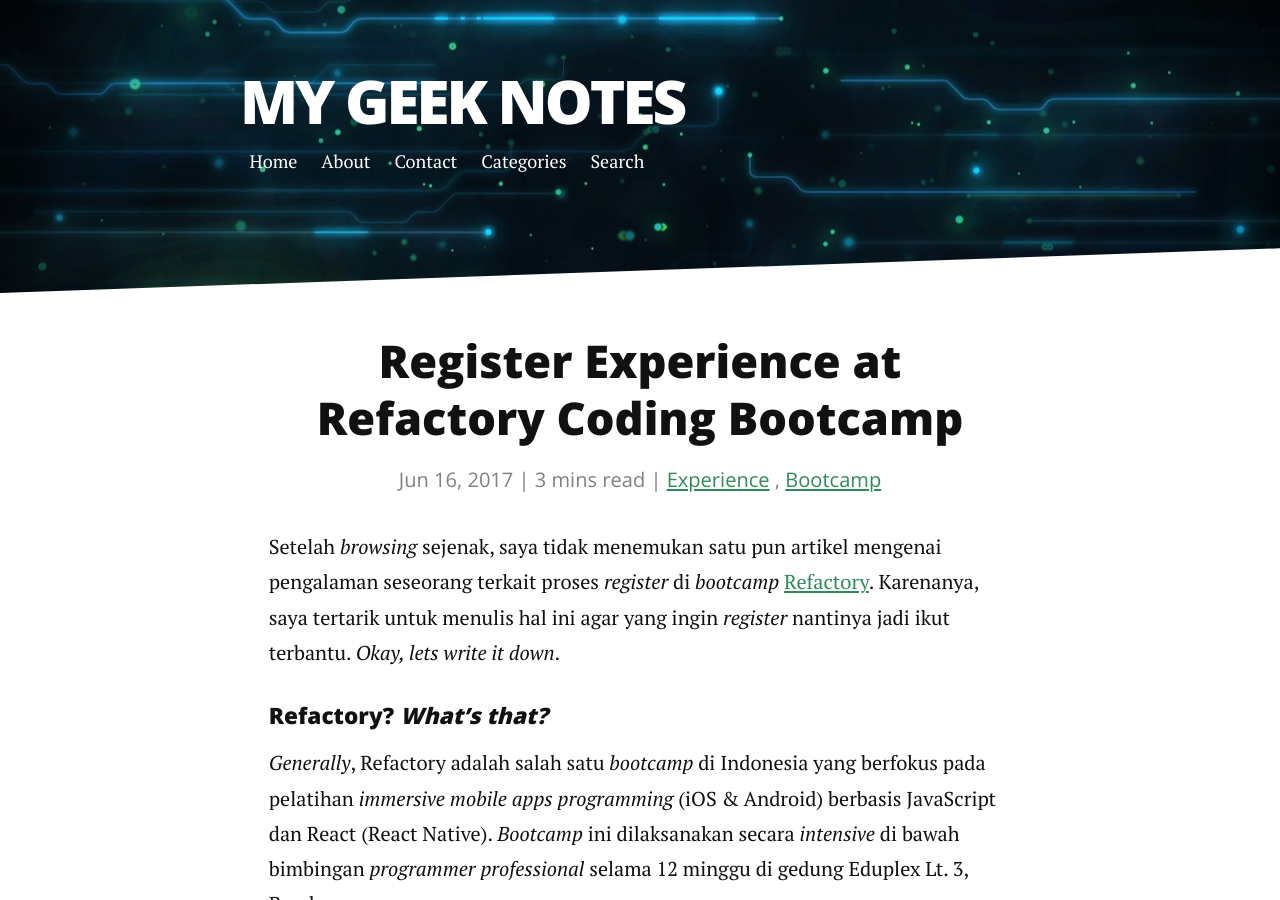
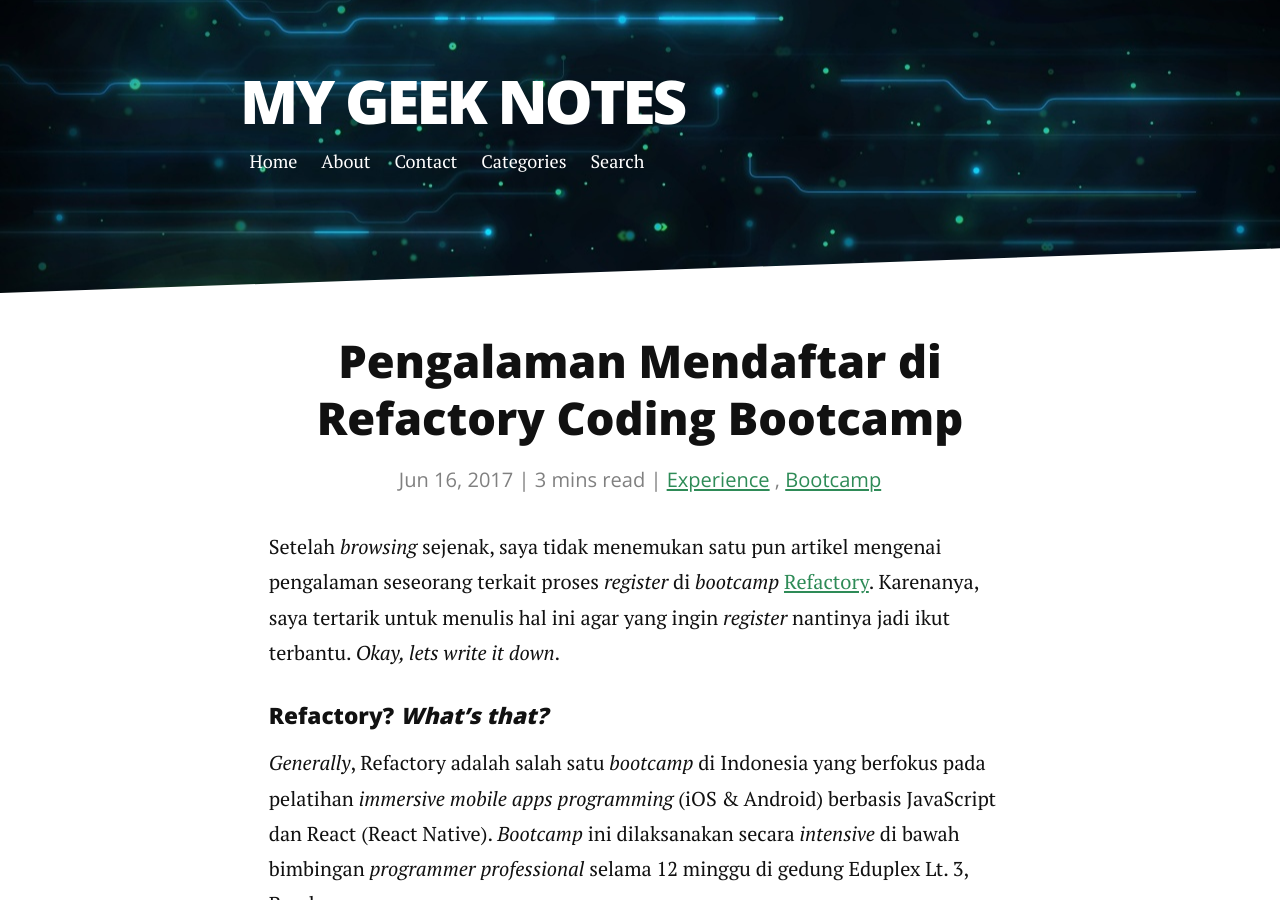
Before and after one commit to wlisrausr/wlisra.github.io, a Jekyll site: the page built from _posts/2017-06-16-register-experience-at-refactory-coding-bootcamp.markdown, in a window 1280 px wide and 900 px high. Built offline with Jekyll 4.4.1, drawn with Linux system fonts in a browser that asks for light colours; nearby versions of some CDN libraries; comment, search, counter and statistics services are not loaded; some of the changed text lies outside the part shown.

Commit message:
Change title to Indonesian

```diff
--- a/_posts/2017-06-16-register-experience-at-refactory-coding-bootcamp.markdown
+++ b/_posts/2017-06-16-register-experience-at-refactory-coding-bootcamp.markdown
@@ -1,6 +1,6 @@
 ---
 layout: post
-title: "Register Experience at Refactory Coding Bootcamp"
+title: "Pengalaman Mendaftar di Refactory Coding Bootcamp"
 date: 2017-06-16
 comments: true
 categories: [Experience, Bootcamp]
--- a/_posts/2017-12-25-register-experience-as-software-engineer-at-tokopedia.markdown
+++ b/_posts/2017-12-25-register-experience-as-software-engineer-at-tokopedia.markdown
@@ -1,6 +1,6 @@
 ---
 layout: post
-title: "Register Experience as Software Engineer at Tokopedia"
+title: "Pengalaman Mendaftar sebagai Software Engineer di Tokopedia"
 date: 2017-12-25
 comments: true
 categories: [Experience, Tokopedia]
```
